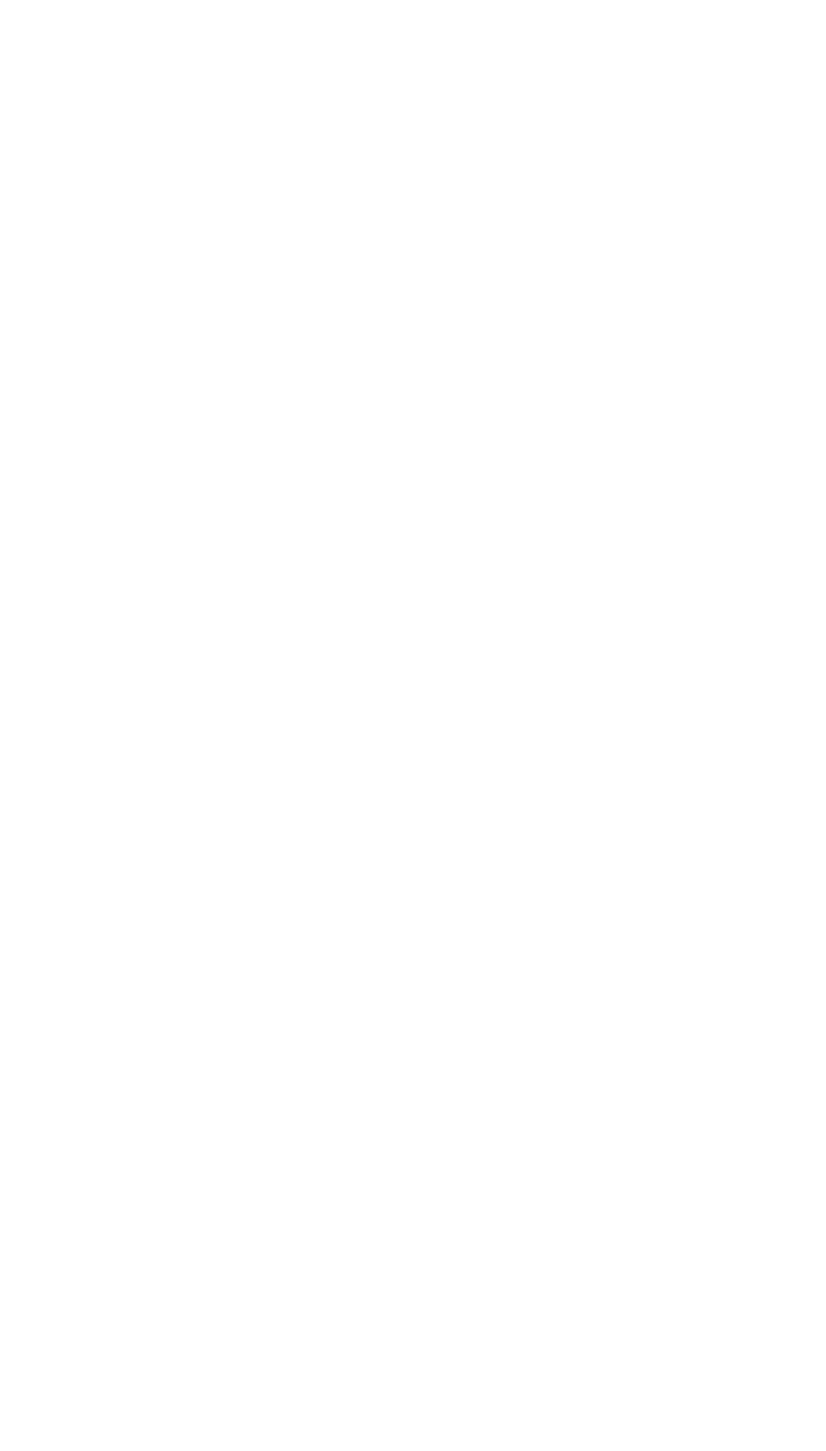
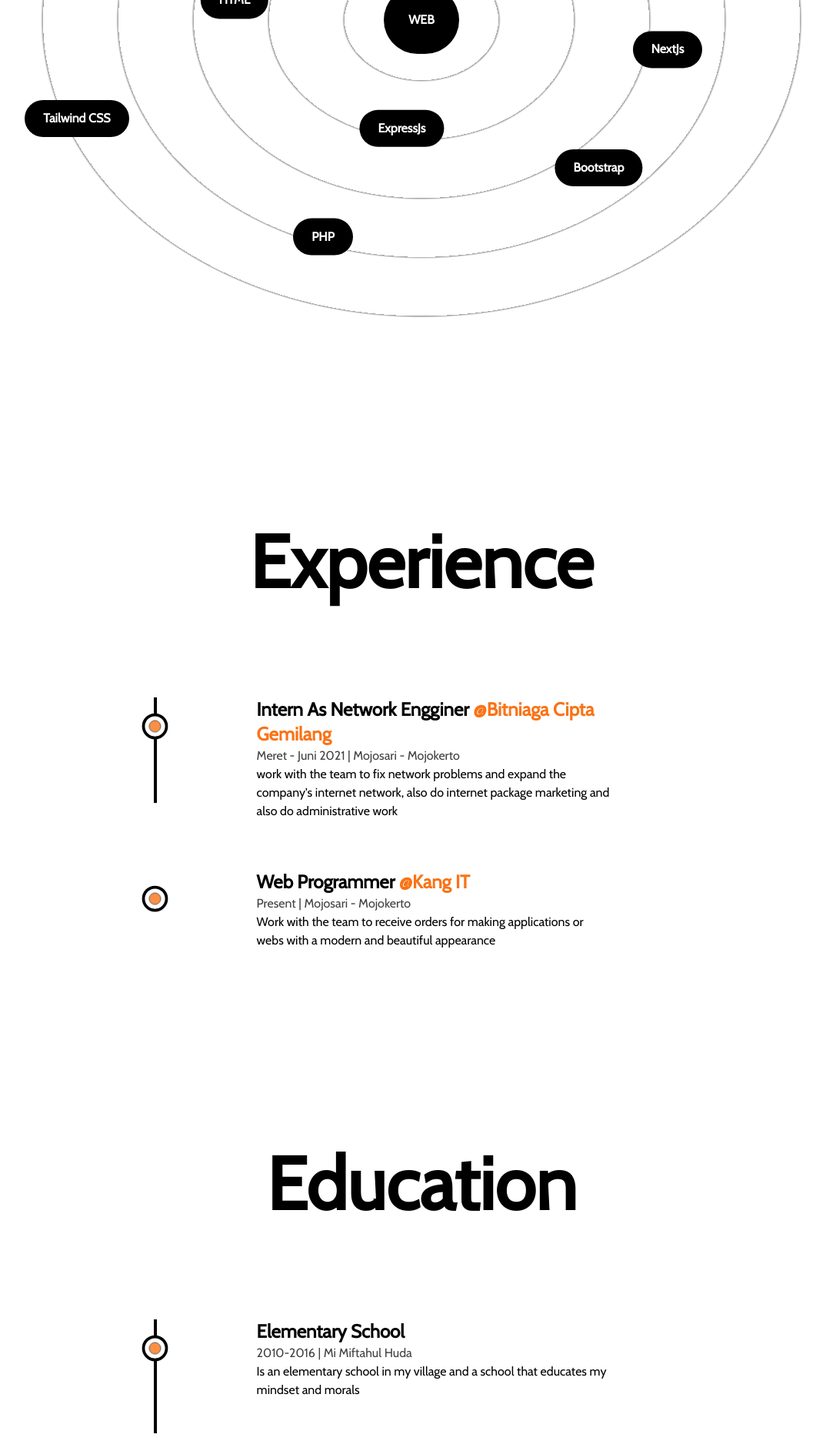
Before and after one commit to MHafidafandi/Hafid-Portofolio, a Next.js app: page /about in a window 1280 px wide. Shown: the part 1600-3485 px from the top of the page at 77% size, without its empty margins (92-1166 px from the left). Before the commit the page ends 1096 px from the top, so only its background shows below. Built offline with nearby package versions, Linux system fonts and the light colour scheme.

Commit message:
add skill,experience,and education components in about page

```diff
--- /dev/null
+++ b/src/components/Education.jsx
@@ -0,0 +1,74 @@
+import { motion, useScroll } from "framer-motion";
+import React, { useRef } from "react";
+import LiIcon from "./LiIcon";
+
+const Details = ({ type, time, place, info }) => {
+  const ref = useRef(null);
+  return (
+    <li
+      ref={ref}
+      className="my-8 first:mt-0 last:mb-0 w-[60%] mx-auto flex flex-col justify-between items-center"
+    >
+      <LiIcon reference={ref} />
+      <motion.div
+        initial={{ y: 50 }}
+        whileInView={{ y: 0 }}
+        transition={{ duration: 0.5, type: "spring" }}
+      >
+        <h3 className="capitalize font-bold text-2xl">{type}</h3>
+        <span className="capitalize font-medium text-black/75">
+          {time} | {place}
+        </span>
+        <p className="w-full font-medium ">{info}</p>
+      </motion.div>
+    </li>
+  );
+};
+
+const Education = () => {
+  const ref = useRef(null);
+  const { scrollYProgress } = useScroll({
+    target: ref,
+    offset: ["start end", "center start"],
+  });
+  return (
+    <div className="my-64">
+      <h2 className="font-bold text-center text-8xl w-full mb-32">Education</h2>
+
+      <div ref={ref} className="w-[75%] mx-auto relative ">
+        <motion.div
+          className="absolute left-9 top-0 w-[4px] h-full bg-black origin-top"
+          style={{ scaleY: scrollYProgress }}
+        />
+        <ul className="w-full flex flex-col items-start justify-between ml-4">
+          <Details
+            type="elementary school"
+            time="2010-2016"
+            place="Mi miftahul huda"
+            info="Is an elementary school in my village and a school that educates my mindset and morals"
+          />
+          <Details
+            type="junior higt school"
+            time="2016-2019"
+            place="SMPN 2 Kutorejo"
+            info="a place where I slowly explored my youth and had a strong curiosity and made me grow in mindset and morals"
+          />
+          <Details
+            type="Senior higt school"
+            time="2019-2022"
+            place="SMKN 1 Pungging"
+            info="The place where I first got to know the field of informatics and I am interested in developing my knowledge and knowledge about informatics"
+          />
+          <Details
+            type="bachelor of informatics engineering"
+            time="2022-Present"
+            place="Surabaya State University"
+            info="A place where I develop my skills and knowledge about informatics engineering and a place to expand my friendship relations"
+          />
+        </ul>
+      </div>
+    </div>
+  );
+};
+
+export default Education;
--- /dev/null
+++ b/src/components/Experience.jsx
@@ -0,0 +1,77 @@
+import { motion, useScroll } from "framer-motion";
+import React, { useRef } from "react";
+import LiIcon from "./LiIcon";
+
+const Details = ({ position, company, companyLink, time, address, word }) => {
+  const ref = useRef(null);
+  return (
+    <li
+      ref={ref}
+      className="my-8 first:mt-0 last:mb-0 w-[60%] mx-auto flex flex-col justify-between items-center"
+    >
+      <LiIcon reference={ref} />
+      <motion.div
+        initial={{ y: 50 }}
+        whileInView={{ y: 0 }}
+        transition={{ duration: 0.5, type: "spring" }}
+      >
+        <h3 className="capitalize font-bold text-2xl">
+          {position}&nbsp;
+          <a
+            href={companyLink}
+            className="text-orange-500 capitalize"
+            target="_blank"
+          >
+            @{company}
+          </a>
+        </h3>
+        <span className="capitalize font-medium text-black/75">
+          {time} | {address}
+        </span>
+        <p className="w-full font-medium ">{word}</p>
+      </motion.div>
+    </li>
+  );
+};
+
+const Experience = () => {
+  const ref = useRef(null);
+  const { scrollYProgress } = useScroll({
+    target: ref,
+    offset: ["start end", "center start"],
+  });
+  return (
+    <div className="my-64">
+      <h2 className="font-bold text-center text-8xl w-full mb-32">
+        Experience
+      </h2>
+
+      <div ref={ref} className="w-[75%] mx-auto relative ">
+        <motion.div
+          className="absolute left-9 top-0 w-[4px] h-full bg-black origin-top"
+          style={{ scaleY: scrollYProgress }}
+        />
+        <ul className="w-full flex flex-col items-start justify-between ml-4">
+          <Details
+            position="Intern as Network Engginer"
+            company="Bitniaga Cipta Gemilang"
+            companyLink="https://bitniaga.net.id"
+            time="Meret - Juni 2021"
+            address=" Mojosari - Mojokerto"
+            word="work with the team to fix network problems and expand the company's internet network, also do internet package marketing and also do administrative work"
+          />
+          <Details
+            position="Web Programmer"
+            company="Kang IT"
+            companyLink="https://kangIT.com"
+            time="present"
+            address=" Mojosari - Mojokerto"
+            word="Work with the team to receive orders for making applications or webs with a modern and beautiful appearance"
+          />
+        </ul>
+      </div>
+    </div>
+  );
+};
+
+export default Experience;
--- /dev/null
+++ b/src/components/LiIcon.jsx
@@ -0,0 +1,42 @@
+import { motion, useScroll } from "framer-motion";
+import React from "react";
+
+const LiIcon = ({ reference }) => {
+  const { scrollYProgress } = useScroll({
+    target: reference,
+    offset: ["center end", "center center"],
+  });
+  return (
+    <figure className="absolute left-0 stroke-black">
+      <svg
+        className="-rotate-90"
+        id="progress"
+        width="75"
+        height="75"
+        viewBox="0 0 100 100"
+      >
+        <circle
+          cx="50"
+          cy="50"
+          r="20"
+          className="stroke-orange-500 stroke-1 fill-none"
+        />
+        <motion.circle
+          cx="50"
+          cy="50"
+          r="20"
+          className="stroke-[5px] fill-white"
+          style={{ pathLength: scrollYProgress }}
+        />
+        <circle
+          cx="50"
+          cy="50"
+          r="10"
+          className="stroke-1 fill-orange-500 animate-pulse"
+        />
+      </svg>
+    </figure>
+  );
+};
+
+export default LiIcon;
--- /dev/null
+++ b/src/components/Skils.jsx
@@ -0,0 +1,46 @@
+import { motion } from "framer-motion";
+import React from "react";
+
+const Skill = ({ name, x, y }) => {
+  return (
+    <motion.div
+      className="flex items-center justify-center rounded-full font-semibold bg-black text-white py-3 px-6 shadow-black cursor-pointer absolute"
+      whileHover={{ scale: 1.05 }}
+      initial={{ x: 0, y: 0 }}
+      whileInView={{ x, y }}
+      transition={{ duration: 1.5 }}
+      viewport={{ once: true }}
+    >
+      {name}
+    </motion.div>
+  );
+};
+
+const Skils = () => {
+  return (
+    <>
+      <h2 className="font-bold text-center text-8xl w-full mt-64">Skills</h2>
+      <div className="w-full h-screen relative flex items-center justify-center rounded-full bg-circularLight">
+        <motion.div
+          className="flex items-center justify-center rounded-full font-semibold bg-black text-white p-8 shadow-black cursor-pointer"
+          whileHover={{ scale: 1.05 }}
+        >
+          WEB
+        </motion.div>
+        <Skill name="CSS" x="8vw" y="-10vw" />
+        <Skill name="HTML" x="-19vw" y="-2vw" />
+        <Skill name="ExpressJs" x="-2vw" y="11vw" />
+        <Skill name="ReactJs" x="10vw" y="-18vw" />
+        <Skill name="NextJs" x="25vw" y="3vw" />
+        <Skill name="Javascript" x="-18vw" y="-20vw" />
+        <Skill name="PHP" x="-10vw" y="22vw" />
+        <Skill name="Laravel" x="36vw" y="-8vw" />
+        <Skill name="Tailwind CSS" x="-35vw" y="10vw" />
+        <Skill name="Bootstrap" x="18vw" y="15vw" />
+        <Skill name="Github" x="-28vw" y="-10vw" />
+      </div>
+    </>
+  );
+};
+
+export default Skils;
--- a/src/pages/about.js
+++ b/src/pages/about.js
@@ -5,6 +5,9 @@ import Image from "next/image";
 import React, { useEffect, useRef } from "react";
 import aboutAvatar from "../../public/about-avatar.jpg";
 import { useInView, useMotionValue, useSpring } from "framer-motion";
+import Skils from "@/components/Skils";
+import Experience from "@/components/Experience";
+import Education from "@/components/Education";
 
 const AnimatedNumbers = ({ value }) => {
   const ref = useRef(null);
@@ -104,6 +107,9 @@ const about = () => {
               </div>
             </div>
           </div>
+          <Skils />
+          <Experience />
+          <Education />
         </Layout>
       </main>
     </>
--- a/tailwind.config.js
+++ b/tailwind.config.js
@@ -15,6 +15,10 @@ module.exports = {
       animation: {
         "spin-slow": "spin 8s linear infinite",
       },
+      backgroundImage: {
+        circularLight:
+          "repeating-radial-gradient(rgba(0,0,0,0.4)2px,#ffffff 5px,#ffffff 100px)",
+      },
     },
   },
   plugins: [],
```
